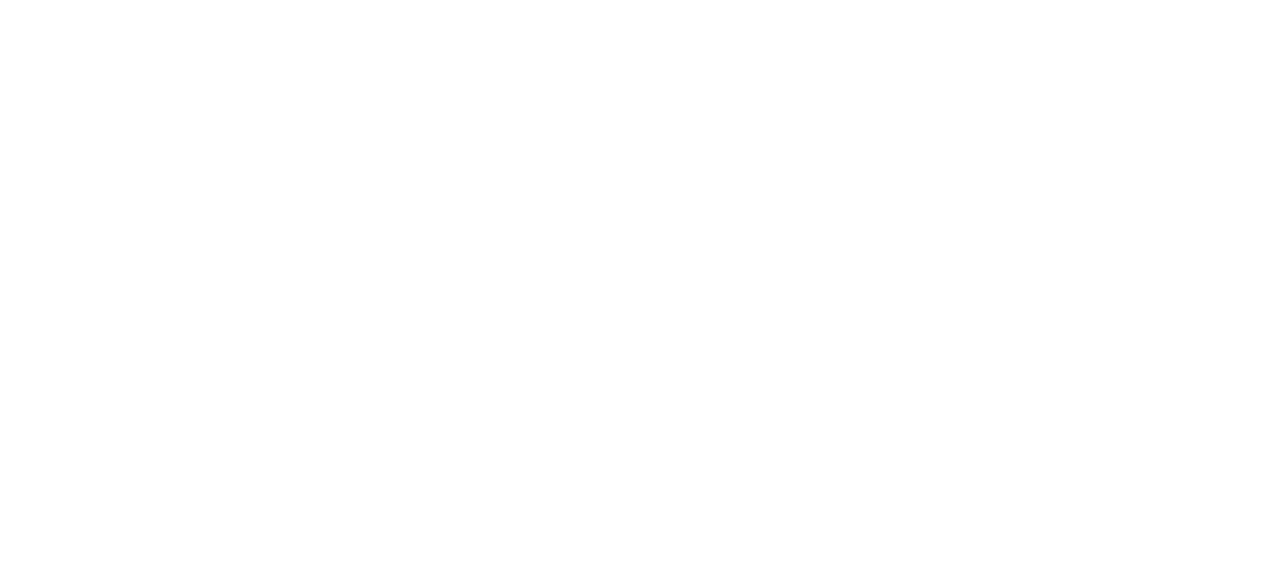
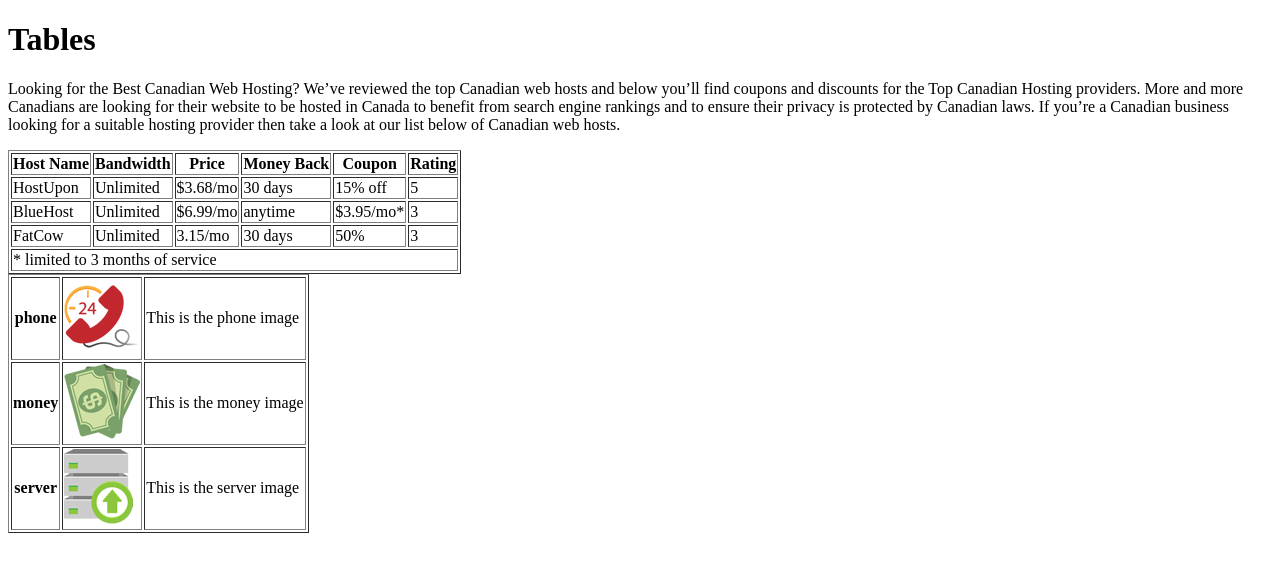
Before and after one commit to comp-1017/1017-sep-2022-a03-workbook-mboucher41, a plain HTML site: page table-demo/index.html in a window 1280 px wide. Drawn offline with Linux system fonts and the light colour scheme.

Commit message:
finished table demo

```diff
--- a/table-demo/index.html
+++ b/table-demo/index.html
@@ -1,11 +1,121 @@
 <!DOCTYPE html>
 <html lang="en-us">
     <head>
-        <title>on the page title tab</title>
+        <title>Tables</title>
         <meta charset="utf-8">
         <meta name="author" content="Maxwell Boucher">
     </head>
         <body>
-
+            <h1>Tables</h1>
+            <p>
+                Looking for the Best Canadian Web Hosting? We’ve reviewed the top Canadian web hosts
+                and below you’ll find coupons and discounts for the Top Canadian Hosting providers.
+                More and more Canadians are looking for their website to be hosted in Canada to benefit
+                from search engine rankings and to ensure their privacy is protected by Canadian laws.
+                If you’re a Canadian business looking for a suitable hosting provider then take a
+                look at our list below of Canadian web hosts.
+            </p>
+            <!--
+                <table> : specifies a table
+                    <thead> : specifies the column header area, defaults to bold
+                        <tr> : specifies the beginning of a row anywhere in the table
+                            <th></th> : specifies a cell in the thead area
+                        </tr>
+                    </thead>
+                    <tbody> : specifies the table content data [REQUIRED]
+                        <tr>
+                            <td></td> : specifies a content cell in the body area
+                                        for each th you should have a td
+                        <tf>
+                    <tbody>
+                    <tfoot> : specifies the footer area pf your table
+                              commonly used for total, note messages, etc.
+                        <tr>
+                            <td></td>
+                        <tf>
+                    <tfoot>
+                </table>
+            -->
+            <!--
+                border is obsolete, it is a known error, you MAY use this until
+                we learn some css
+            -->
+            <table border="1">
+                <head>
+                    <tr>
+                        <th>Host Name</th>
+                        <th>Bandwidth</th>
+                        <th>Price</th>
+                        <th>Money Back</th>
+                        <th>Coupon</th>
+                        <th>Rating</th>
+                    </tr>
+                </head>
+                <tbody>
+                    <tr>
+                        <td>HostUpon</td>
+                        <td>Unlimited</td>
+                        <td>$3.68/mo</td>
+                        <td>30 days</td>
+                        <td>15% off</td>
+                        <td>5</td>
+                    </tr>
+                    <tr>
+                        <td>BlueHost</td>
+                        <td>Unlimited</td>
+                        <td>$6.99/mo</td>
+                        <td>anytime</td>
+                        <td>$3.95/mo*</td>
+                        <td>3</td>
+                    </tr>
+                    <tr>
+                        <td>FatCow</td>
+                        <td>Unlimited</td>
+                        <td>3.15/mo</td>
+                        <td>30 days</td>
+                        <td>50%</td>
+                        <td>3</td>
+                    </tr>
+                </tbody>
+                <tfoot>
+                        <tr>
+                            <!--
+                                one can merge cells on a table within a row
+                                to merge the cells, use the colspan="n" parameter on
+                                    your <td> tag
+                                you can merge up to the total number of columns
+                                you can have multiple merged comulumns as long as the
+                                    total of all merged cells does not exceed the total
+                                    number of columns on your table
+                                Example table with 6 columns
+                                <td colspan="3"></td>
+                                <td></td>
+                                <td colspan="2"></td>
+                            -->
+                            <td colspan="6">
+                                * limited to 3 months of service
+                            </td>
+                        </tr>
+                </tfoot>
+            </table>
+            <table border="1">
+                    <tbody>
+                        <tr>
+                            <th>phone</th>
+                            <td><img src="img/phone.png" alt="phone png"></td>
+                            <td>This is the phone image</td>
+                        </tr>
+                        <tr>
+                            <th>money</th>
+                            <td><img src="img/money.png" alt="money png"></td>
+                            <td>This is the money image</td>
+                        </tr>
+                        <tr>
+                            <th>server</th>
+                            <td><img src="img/server.png" alt="server png"></td>
+                            <td>This is the server image</td>
+                        </tr>
+                    </tbody>
+            </table>
         </body>
 </html>
```
Also changed, not shown: table-demo/img/dummy.txt (deleted), table-demo/img/money.png (added), table-demo/img/phone.png (added), table-demo/img/server.png (added).
